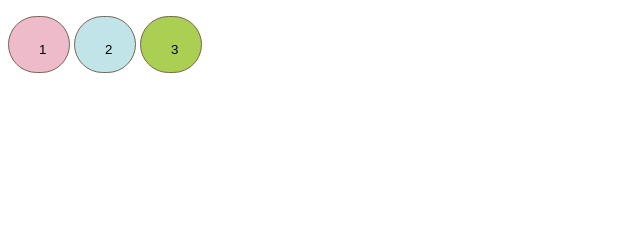
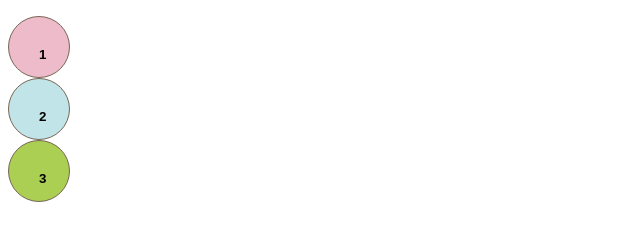
Before and after one commit to SymYuk/2016web1-6, a plain HTML site: page index.html in a window 1280 px wide. Shown: the whole page, without its empty margins (0-640 px from the left). Drawn offline with Linux system fonts and the light colour scheme.

Commit message:
Update style.css

```diff
--- a/style.css
+++ b/style.css
@@ -7,16 +7,19 @@ body
 
 .btn
 {
+  text-decoration: none;
+  font-weight: bold;
+  text-align: center;
+  display: block;
   -webkit-appearance: none;
   -webkit-border-radius: 0;
   width: 60px;
   height: 38px;
   border: 1px solid #765;
-  text-align: center;
   border-radius: 70px;
   -moz-border-radius: 70px;
   -webkit-border-radius: 70px;
-  padding: 25px 30px 30px 30px;
+  padding: 30px 30px 30px 30px;
 }
 
 .col1
```
